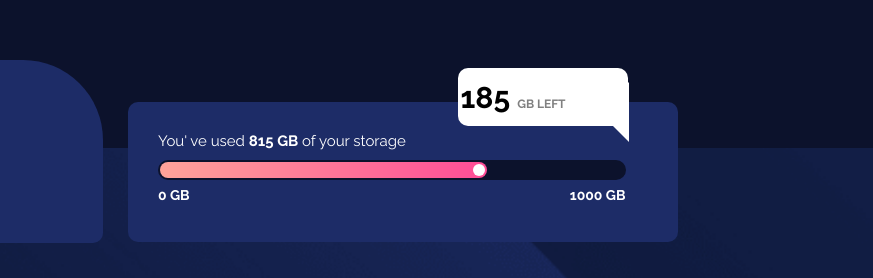
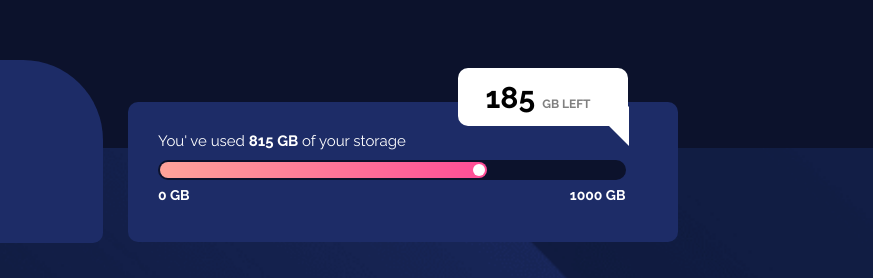
Before and after one commit to alessandrodr/flyo-data-storage, a plain HTML site: page index.html in a window 1280 px wide. Shown: the part 132-410 px from the top of the page, 407-1280 px from the left. Drawn offline with Linux system fonts and the light colour scheme.

Commit message:
New commit

```diff
--- a/index.html
+++ b/index.html
@@ -124,13 +124,14 @@
       border-radius: 10px;
       color: black;
       display: flex;
+      align-items: center;
       justify-content: center;
-      align-items: center;
-
     }
     .alert p {
       font-size: 30px;
       font-weight: bold;
+      margin-left: 30px;
+      white-space: nowrap;
     }
     .alert span {
       align-self: center;
@@ -138,16 +139,16 @@
       color: grey;
     }
     .triangle {
-      width: 20px;
-      height: 20px;
+      width: 0px;
+      height: 0px;
       background-color: transparent;
       border-top: 20px solid transparent;
       border-right: 20px solid white;
       border-left: 20px solid transparent;
       border-bottom: 20px solid transparent;
       position: relative;
-      top: 15px;
-      left: 3px
+      top: 29px;
+      left: -2px
 
     }
 
```
